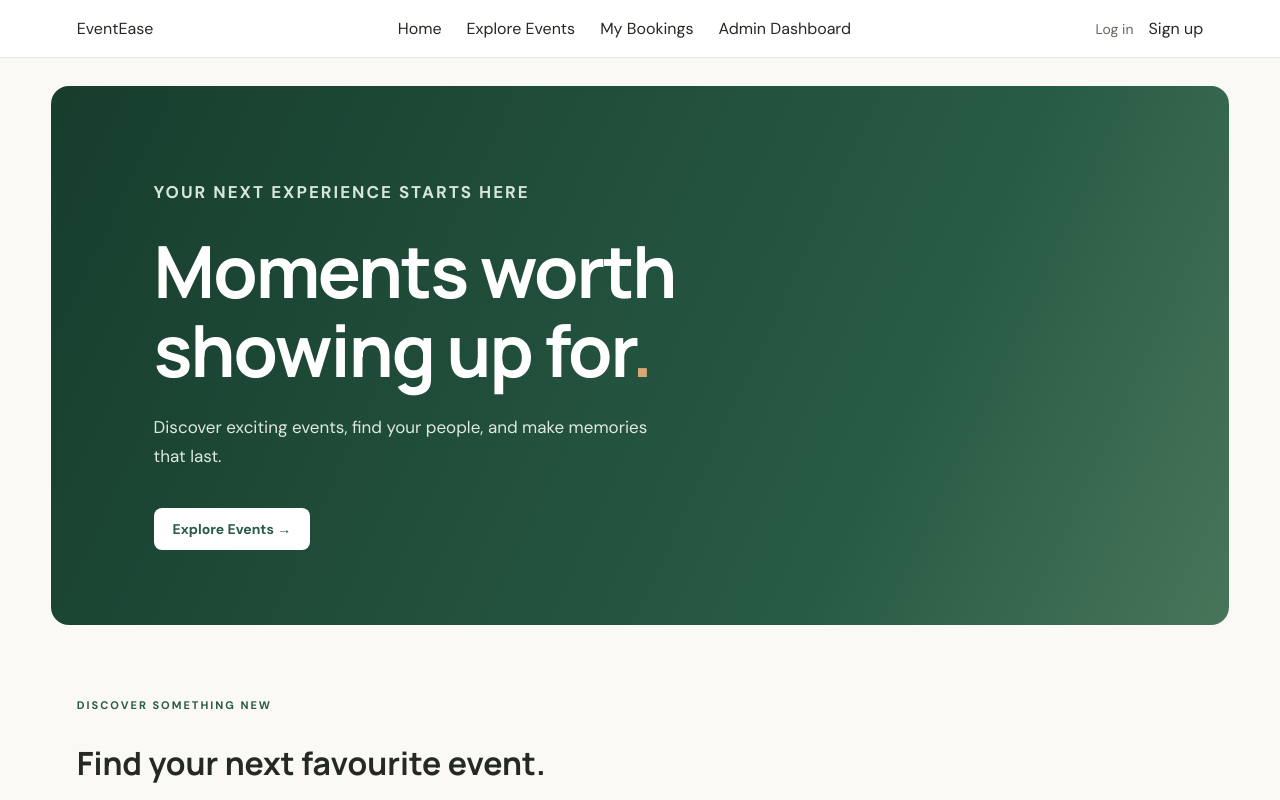
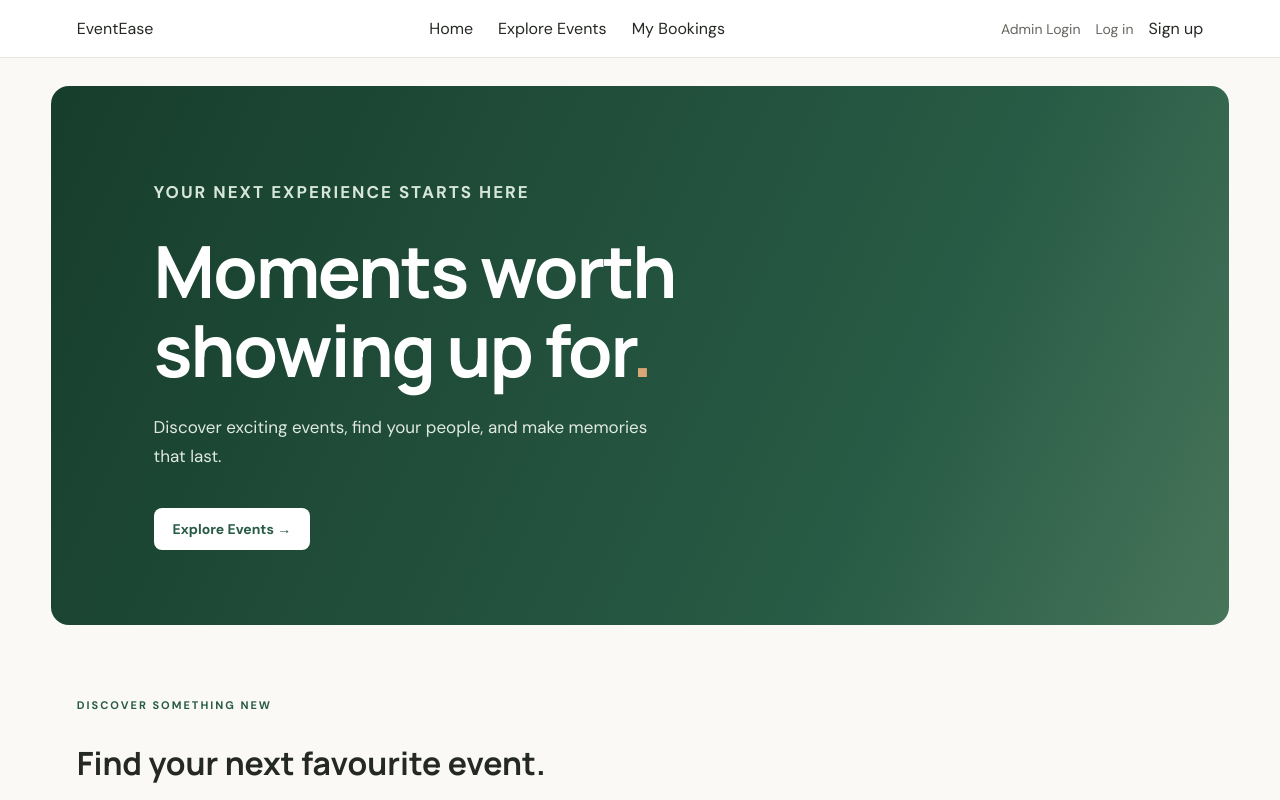
Before and after one commit to pranathimaddipatla651-sudo/event_ticket_booking, a React (Vite) app in the folder frontend/: page / in a window 1280 px wide. Shown: the top 800 px of the page. Built offline with nearby package versions, Linux system fonts and the light colour scheme.

Commit message:
commit 1a2b3c4d5e6f7g8h9i0j

```diff
--- a/frontend/src/Navbar.jsx
+++ b/frontend/src/Navbar.jsx
@@ -1,7 +1,18 @@
 
-import { Link, NavLink } from "react-router-dom";
+import { Link, NavLink, useNavigate } from "react-router-dom";
 
 function Navbar() {
+  const navigate = useNavigate();
+
+  const isAdminLoggedIn =
+    localStorage.getItem("eventEaseAdminLoggedIn") === "true";
+
+  function handleAdminLogout() {
+    localStorage.removeItem("eventEaseAdminLoggedIn");
+    navigate("/admin-login");
+    window.location.reload();
+  }
+
   return (
     <nav className="navbar">
       <Link to="/" className="navbar-brand">
@@ -21,12 +32,28 @@ function Navbar() {
           My Bookings
         </NavLink>
 
-        <NavLink to="/admin">
-          Admin Dashboard
-        </NavLink>
+        {isAdminLoggedIn && (
+          <NavLink to="/admin">
+            Admin Dashboard
+          </NavLink>
+        )}
       </div>
 
       <div className="navbar-auth">
+        {isAdminLoggedIn ? (
+          <button
+            type="button"
+            className="login-link navbar-logout"
+            onClick={handleAdminLogout}
+          >
+            Admin Logout
+          </button>
+        ) : (
+          <NavLink to="/admin-login" className="login-link">
+            Admin Login
+          </NavLink>
+        )}
+
         <NavLink to="/login" className="login-link">
           Log in
         </NavLink>
```
